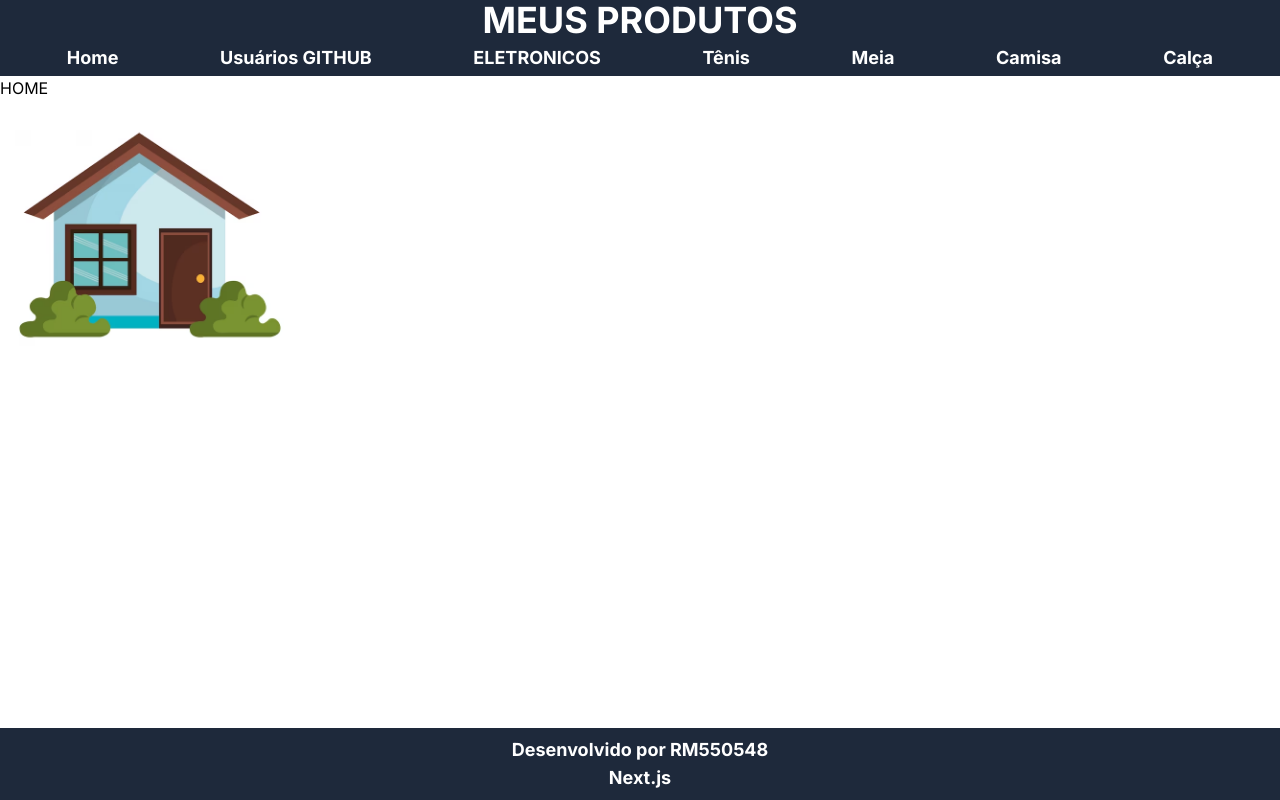
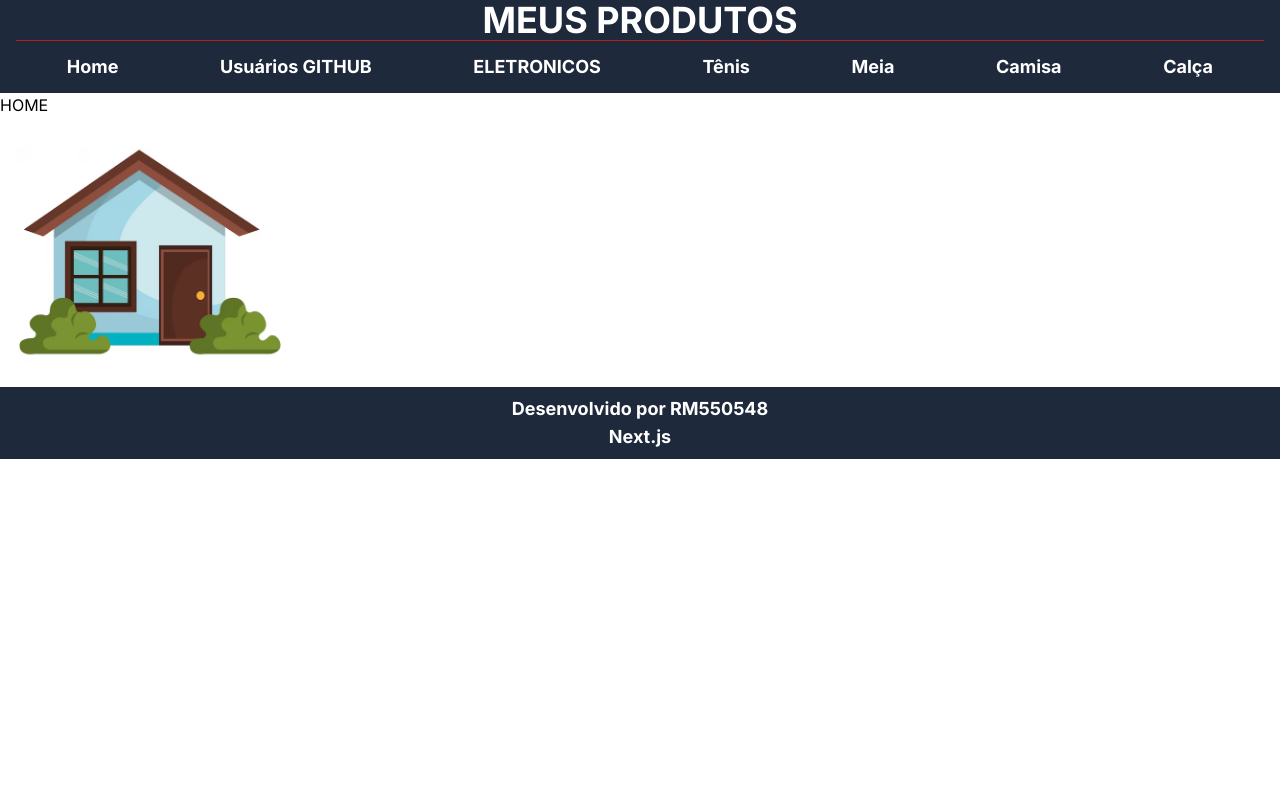
Before and after one commit to gutolive09/loja-app-1tdspf-rm550548, a Next.js app: page / in a window 1280 px wide. Built offline with nearby package versions, Linux system fonts and the light colour scheme.

Commit message:
Rodapé corrigido.

```diff
--- a/src/app/consumo/eletro-view/[id]/page.jsx
+++ b/src/app/consumo/eletro-view/[id]/page.jsx
@@ -16,7 +16,7 @@ export default async function EletroViewID({ params }) {
   }
 
   return (
-    <div className="eletro-view">
+    <div className="eletro-view h-screen-80">
       <h1>Consumo de Eletrodomésticos</h1>
       <div>
         <ul>
--- a/src/app/globals.css
+++ b/src/app/globals.css
@@ -14,23 +14,51 @@
   .cabecalho {
     @apply bg-slate-800 text-white font-bold px-4 text-center text-4xl;
 
-    & ul {
-      @apply flex flex-row text-lg my-0;
+    & ul{
+        @apply flex flex-row text-lg border border-t-red-700 border-l-0 border-r-0 border-b-0;
 
-      & li {
-        @apply mx-auto px-4;
+        & li{
+            @apply mx-auto;
 
-        & a {
-          @apply block hover:bg-amber-400 py-1 px-3 rounded-md transition ease-out;
+            & a{
+                @apply block  hover:bg-amber-400 py-3 px-3 rounded-md transition duration-300 ease-out;
+            }
         }
-      }
     }
   }
 
+    .eletro-view{
+        @apply mb-5;
+
+        & h1{
+            @apply text-4xl text-center font-bold text-slate-800 my-4 ;
+        }
+
+        & ul{
+            @apply flex flex-row flex-wrap justify-center;
+            & li{
+                @apply mx-4 my-4;
+
+            & figure{
+                @apply w-64 h-64;
+                & img{
+                    @apply w-full h-full object-cover;
+                }
+            }
+
+                & a{
+                    @apply block  hover:bg-amber-400 rounded-md transition duration-300 ease-out;
+                }
+            }
+        }
+    }
+
   .rodape {
-    @apply fixed w-full bottom-0 bg-slate-800 text-white font-bold py-2 px-4 text-center text-lg;
-    & a {
-      @apply block hover:bg-amber-400 py-1 px-3 rounded-md transition duration-300 ease-out;
+    @apply static w-full bottom-0 bg-slate-800 text-white font-bold py-2 px-4 text-center text-lg;
+            & a{
+                @apply block  hover:bg-amber-400 py-1 px-3 rounded-md transition duration-300 ease-out;
+            }
+
     }
-  }
+
 }
--- a/src/app/layout.jsx
+++ b/src/app/layout.jsx
@@ -14,9 +14,11 @@ export default function RootLayout({ children }) {
   return (
     <html lang="pt-br" className="">
       <body className={inter.className}>
-        <Cabecalho/>
+        <Cabecalho />
         {children}
-        <Rodape/>
+        <div className="relative">
+          <Rodape />
+        </div>
       </body>
     </html>
   );
--- a/tailwind.config.js
+++ b/tailwind.config.js
@@ -17,6 +17,10 @@ module.exports = {
       },
       width:{
         "50": "50%"
+      },
+      height: {
+        "screen-20": "20vh",
+        "screen-80": "80vh"
       }
     },
   },
```
